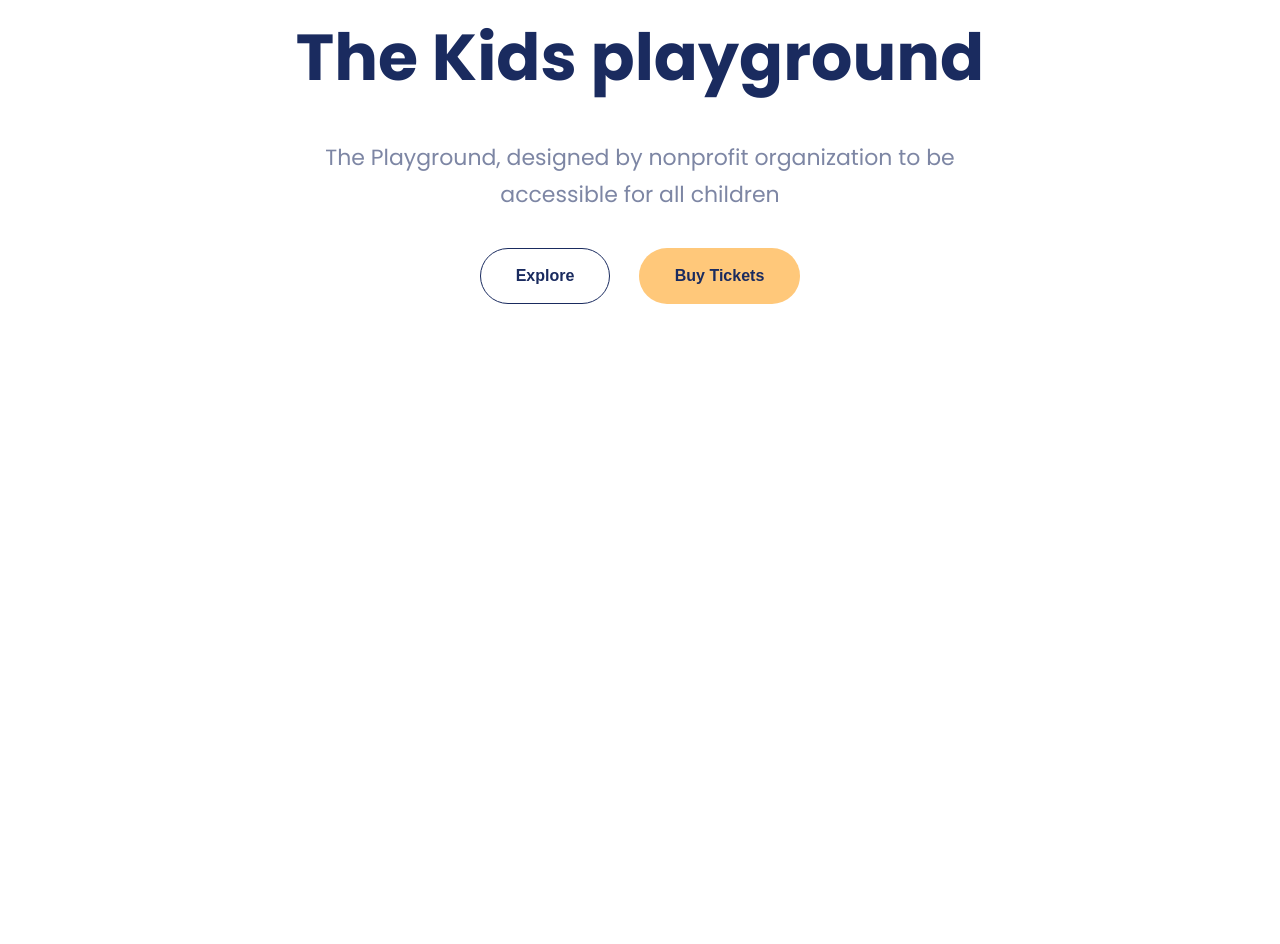
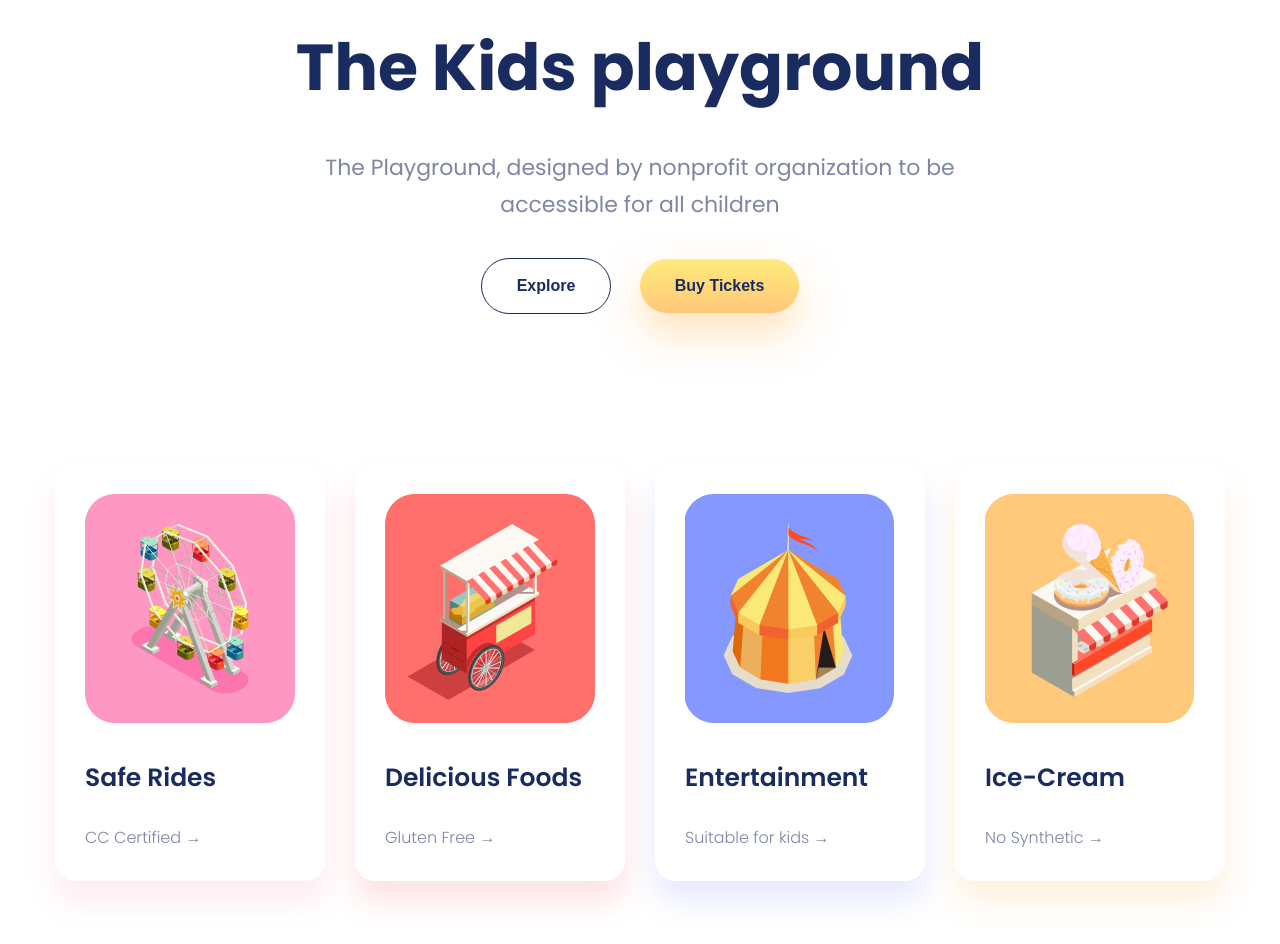
Before and after one commit to JanDongGun/WebWithSCSS, a website: page 1.ThePlayground/index.html in a window 1280 px wide. Shown: the part 226-1170 px from the top of the page. Before the commit the page ends 800 px from the top, so only its background shows below. Drawn offline with Linux system fonts and the light colour scheme.

Commit message:
finish gallery

```diff
--- a/1.ThePlayground/index.html
+++ b/1.ThePlayground/index.html
@@ -47,6 +47,68 @@
           <button class="btn">Explore</button>
           <button class="btn btn--yellow">Buy Tickets</button>
         </div>
+
+        <main>
+          <section class="section-gallery">
+            <div class="gallery">
+              <div class="gallery__item">
+                <img
+                  src="images/gallery1.png"
+                  alt="Safe Rides"
+                  class="gallery__img"
+                />
+
+                <div class="gallery__title">
+                  Safe Rides
+                </div>
+
+                <a href="#" class="gallery__link">CC Certified &rarr;</a>
+              </div>
+
+              <div class="gallery__item">
+                <img
+                  src="images/gallery2.png"
+                  alt="Delicious Foods"
+                  class="gallery__img"
+                />
+
+                <div class="gallery__title">
+                  Delicious Foods
+                </div>
+
+                <a href="#" class="gallery__link">Gluten Free &rarr;</a>
+              </div>
+
+              <div class="gallery__item">
+                <img
+                  src="images/gallery3.png"
+                  alt="Entertainment"
+                  class="gallery__img"
+                />
+
+                <div class="gallery__title">
+                  Entertainment
+                </div>
+
+                <a href="#" class="gallery__link">Suitable for kids &rarr;</a>
+              </div>
+
+              <div class="gallery__item">
+                <img
+                  src="images/gallery4.png"
+                  alt="Ice-Cream"
+                  class="gallery__img"
+                />
+
+                <div class="gallery__title">
+                  Ice-Cream
+                </div>
+
+                <a href="#" class="gallery__link">No Synthetic &rarr;</a>
+              </div>
+            </div>
+          </section>
+        </main>
       </div>
     </div>
   </body>
--- a/1.ThePlayground/sass/abstracts/_variables.scss
+++ b/1.ThePlayground/sass/abstracts/_variables.scss
@@ -2,6 +2,14 @@
   --font-default: 'Poppins', sans-serif;
 
   --primary-color: #ffc87a;
+  --primary-light-color: #ffea7b;
+
   --text-color: #1a2b5f;
   --text-color-1: #7d86a4;
 }
+
+// use shadow
+$primary-color: #ffc87a;
+$pink-color: #ff97c3;
+$red-color: #ff706d;
+$violet-color: #8598ff;
--- a/1.ThePlayground/sass/components/_button.scss
+++ b/1.ThePlayground/sass/components/_button.scss
@@ -9,15 +9,18 @@
   border-radius: 30px;
   padding: 1.8rem 3.5rem;
   margin: 0rem 1.2rem;
-  display: inline-block;
 
   &:focus {
     outline: none;
   }
 
   &--yellow {
-    background-color: var(--primary-color);
-    border: 1px solid transparent;
-    box-shadow: 0 2rem 2rem rgba(var(--primary-color), 0.3);
+    background-image: linear-gradient(
+      to bottom,
+      var(--primary-light-color),
+      var(--primary-color)
+    );
+    border: none;
+    box-shadow: 0 2rem 4rem rgba($primary-color, 0.5);
   }
 }
--- /dev/null
+++ b/1.ThePlayground/sass/components/_gallery.scss
@@ -0,0 +1,36 @@
+.gallery {
+  @include flex(stretch, space-between, wrap);
+  &__item {
+    flex: 0 0 23%;
+    padding: 3rem;
+    border-radius: 20px;
+  }
+
+  &__item:nth-child(1) {
+    box-shadow: 0 2rem 3rem rgba($pink-color, 0.2);
+  }
+  &__item:nth-child(2) {
+    box-shadow: 0 2rem 3rem rgba($red-color, 0.2);
+  }
+  &__item:nth-child(3) {
+    box-shadow: 0 2rem 3rem rgba($violet-color, 0.2);
+  }
+  &__item:nth-child(4) {
+    box-shadow: 0 2rem 3rem rgba($primary-color, 0.25);
+  }
+  &__title {
+    margin: 2.5rem 0;
+    font-size: 2.5rem;
+    font-weight: 600;
+  }
+  &__link:link,
+  &__link:visited {
+    text-decoration: none;
+    color: var(--text-color-1);
+    transition: 0.3s;
+    display: inline-block;
+    &:hover {
+      transform: translateX(10px);
+    }
+  }
+}
--- a/1.ThePlayground/sass/main.scss
+++ b/1.ThePlayground/sass/main.scss
@@ -11,6 +11,7 @@
 @import 'components/logo';
 @import 'components/nav';
 @import 'components/button';
+@import 'components/gallery';
 
 @import 'layouts/header';
 @import 'layouts/grid';
--- a/1.ThePlayground/sass/pages/_home.scss
+++ b/1.ThePlayground/sass/pages/_home.scss
@@ -1,6 +1,6 @@
 .banner {
   max-width: 72rem;
-  margin: 14rem auto;
+  margin: 15rem auto;
   text-align: center;
 
   &__sub {
@@ -10,3 +10,7 @@
     margin-bottom: 3.5rem;
   }
 }
+
+.section-gallery {
+  margin-bottom: 15rem;
+}
```
Also changed, not shown: 1.ThePlayground/css/style.css, 1 other file.
